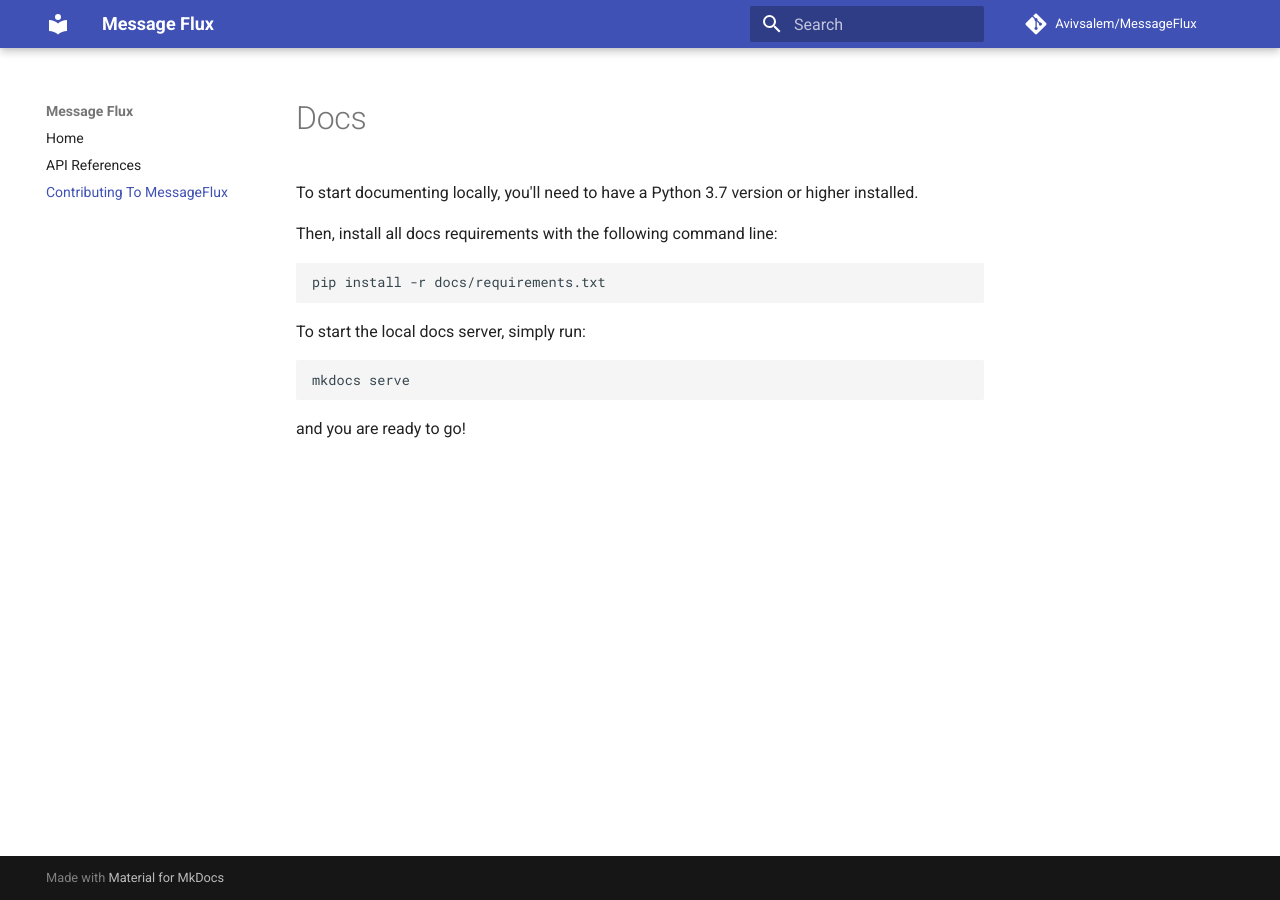
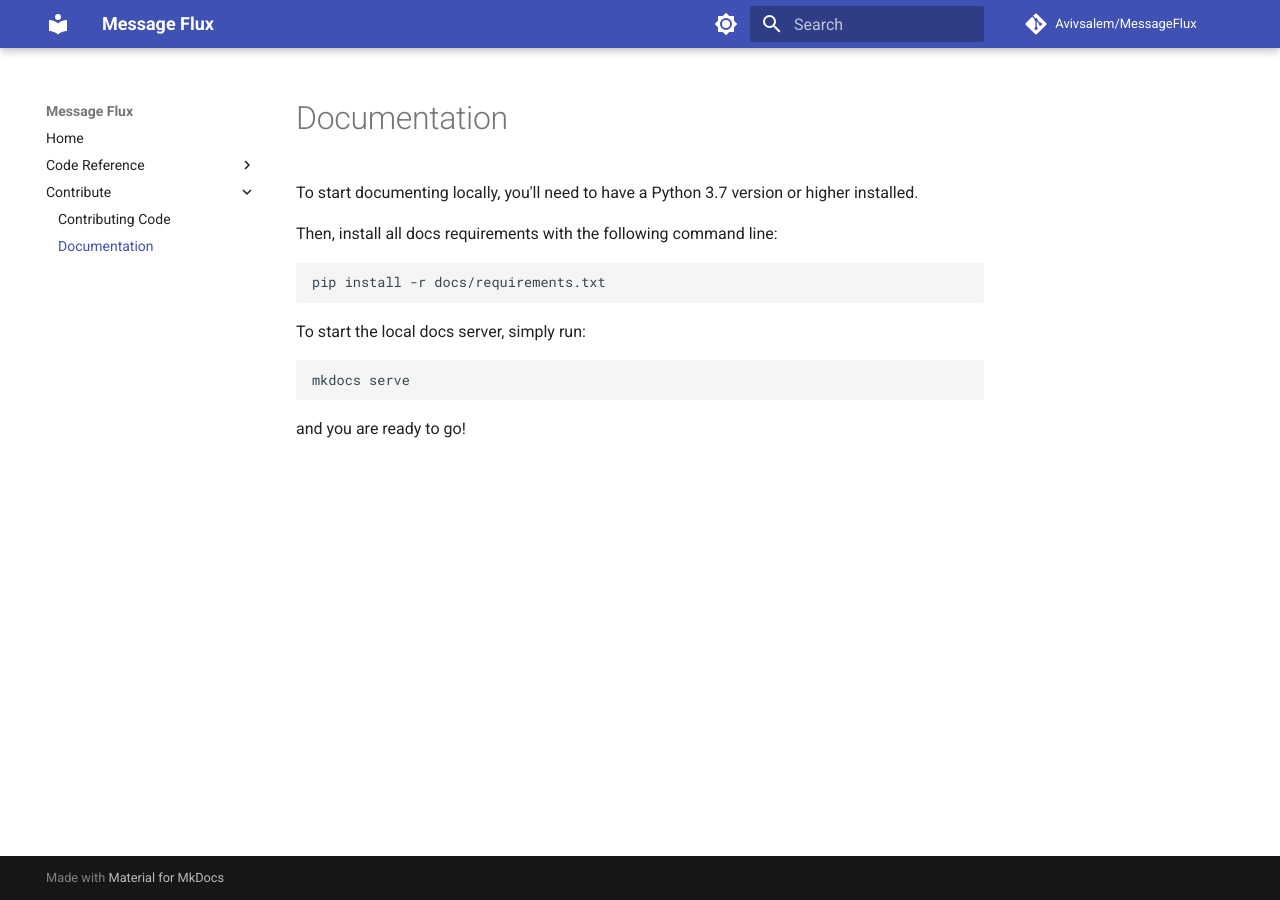
Before and after one commit to Avivsalem/MessageFlux, an MkDocs documentation site: the page built from docs/contribute/docs.md, in a window 1280 px wide. Built offline with MkDocs 1.6.1 and Material for MkDocs 9.7.7, drawn with Linux system fonts in a browser that asks for light colours; comment, search, counter and statistics services are not loaded.

Commit message:
1. generated references, 2. dark theme 3. contribution section with summary.md

```diff
--- /dev/null
+++ b/docs/contribute/SUMMARY.md
@@ -0,0 +1,2 @@
+* [Contributing Code](code.md)
+* [Documentation](docs.md)
--- a/docs/contribute.md
+++ b/docs/contribute/docs.md
@@ -1,4 +1,4 @@
-# Docs
+# Documentation
 
 To start documenting locally, you'll need to have a Python 3.7 version or higher installed.
 
--- a/docs/requirements.txt
+++ b/docs/requirements.txt
@@ -1,3 +1,7 @@
 mkdocs-material
 mkdocstrings[python]
 markdown-include
+mkdocs-gen-files
+mkdocs-literate-nav
+mkdocs-section-index
+Black
--- a/mkdocs.yml
+++ b/mkdocs.yml
@@ -7,16 +7,38 @@
 
 theme:
   name: material
+  palette:
+    # Palette toggle for dark mode
+    - scheme: slate
+      media: "(prefers-color-scheme: dark)"
+      toggle:
+        icon: material/brightness-4
+        name: Switch to light mode
 
-extra_css: [extra.css]
+    # Palette toggle for light mode
+    - scheme: default
+      media: "(prefers-color-scheme: light)"
+      toggle:
+        icon: material/brightness-7
+        name: Switch to dark mode
+
+
+extra_css: [css/extra.css]
 
 nav:
   - Home: index.md
-  - API References: api.md
-  - Contributing To MessageFlux: contribute.md
+  - Code Reference: reference/
+  - Contribute: contribute/
 
 plugins:
   - search
+  - gen-files:
+      scripts:
+      - docs/gen_ref_pages.py
+  - literate-nav:
+      nav_file: SUMMARY.md
+  - section-index
+
   # mkdocstrings is missing schema.json refers to the material schema
   - mkdocstrings:
       handlers:
@@ -25,7 +47,9 @@
             show_root_heading: true
             show_source: false
             docstring_style: sphinx
-
+            merge_init_into_class: true
+            separate_signature: true
 
 markdown_extensions:
   - markdown.extensions.admonition
+  - pymdownx.highlight
```
Also changed, not shown: docs/api.md (deleted, +0 -4 lines), docs/contribute/code.md (added, +5 -0 lines), docs/gen_ref_pages.py (added, +31 -0 lines), docs/index.md (+3 -0 lines), docs/css/extra.css (renamed from docs/extra.css), 1 other file.
